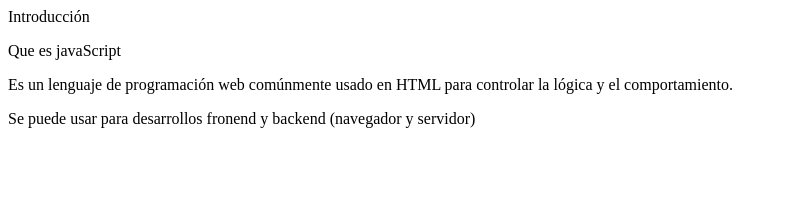
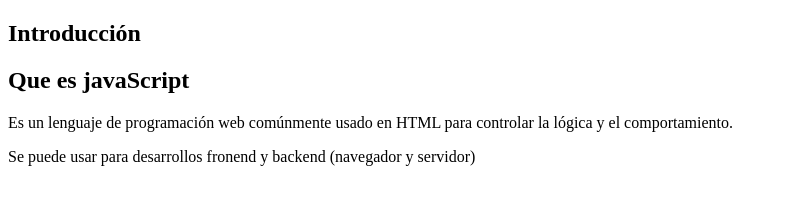
Before and after one commit to 2000ama/HLC_p01, a plain HTML site: page html/contenido2.html in a window 1280 px wide. Shown: the whole page, without its empty margins (0-787 px from the left). Drawn offline with Linux system fonts and the light colour scheme.

Commit message:
Primeros contenidos validados

```diff
--- a/html/contenido2.html
+++ b/html/contenido2.html
@@ -1,13 +1,16 @@
 <!DOCTYPE html>
-<html>
+<html lang="es">
 <head>
     <meta charset='utf-8'>
+    <title>contenido2</title>
 </head>
 <body>
     <section>
+        <h2>Introducción</h2>
         <article>
-            <header>Introducción</header>
-            <p class="subtitulo">Que es javaScript</p>
+            <header>
+                <h2 class="subtitulo">Que es javaScript</h2>
+            </header>
             <p>Es un  lenguaje de programación web comúnmente usado en HTML para controlar la lógica y el comportamiento.</p>
             <p>Se puede usar para desarrollos fronend y backend (navegador y servidor)</p>
         </article>
```
Also changed, not shown: html/contenido1.html (+4 -2 lines).
